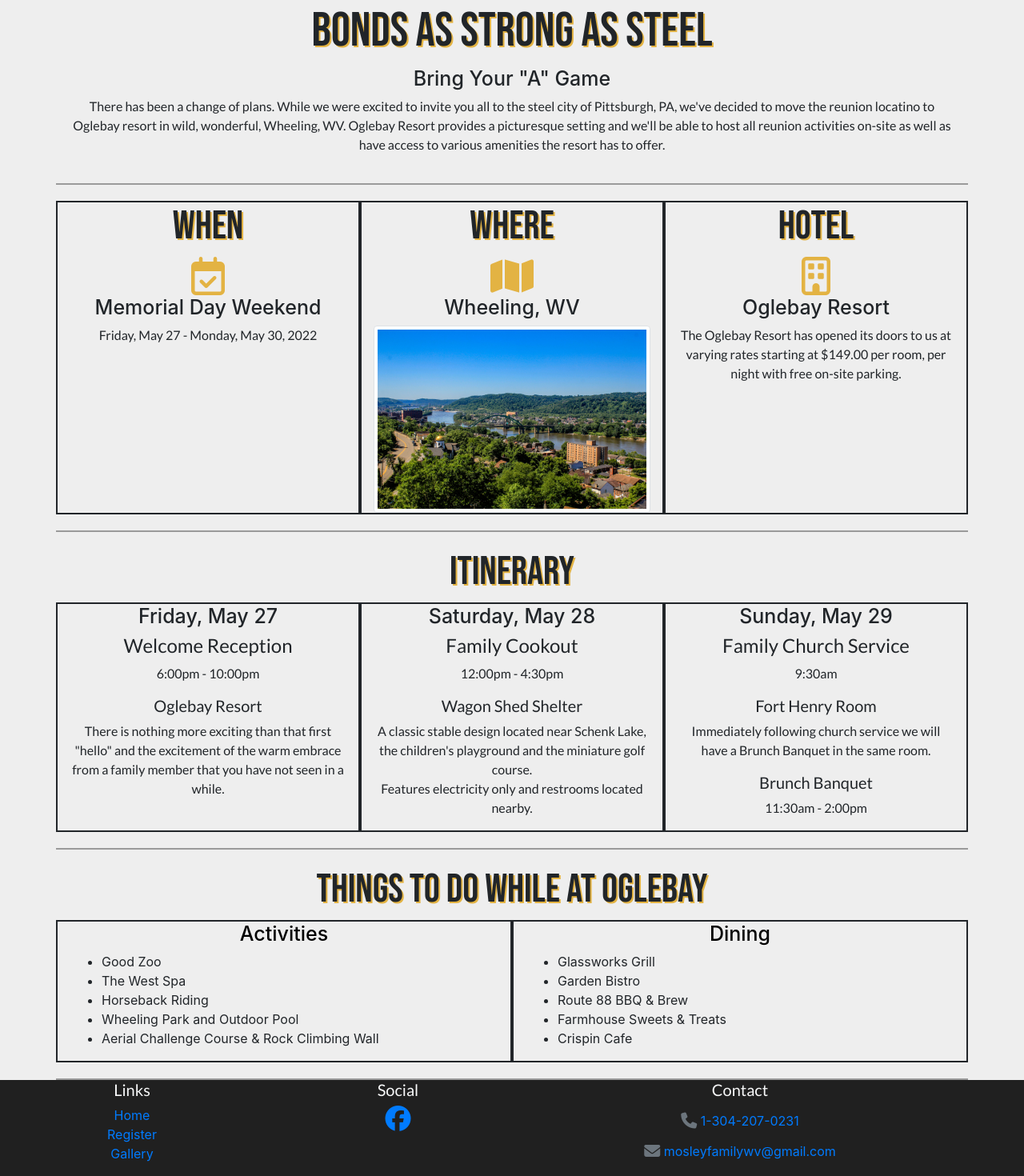
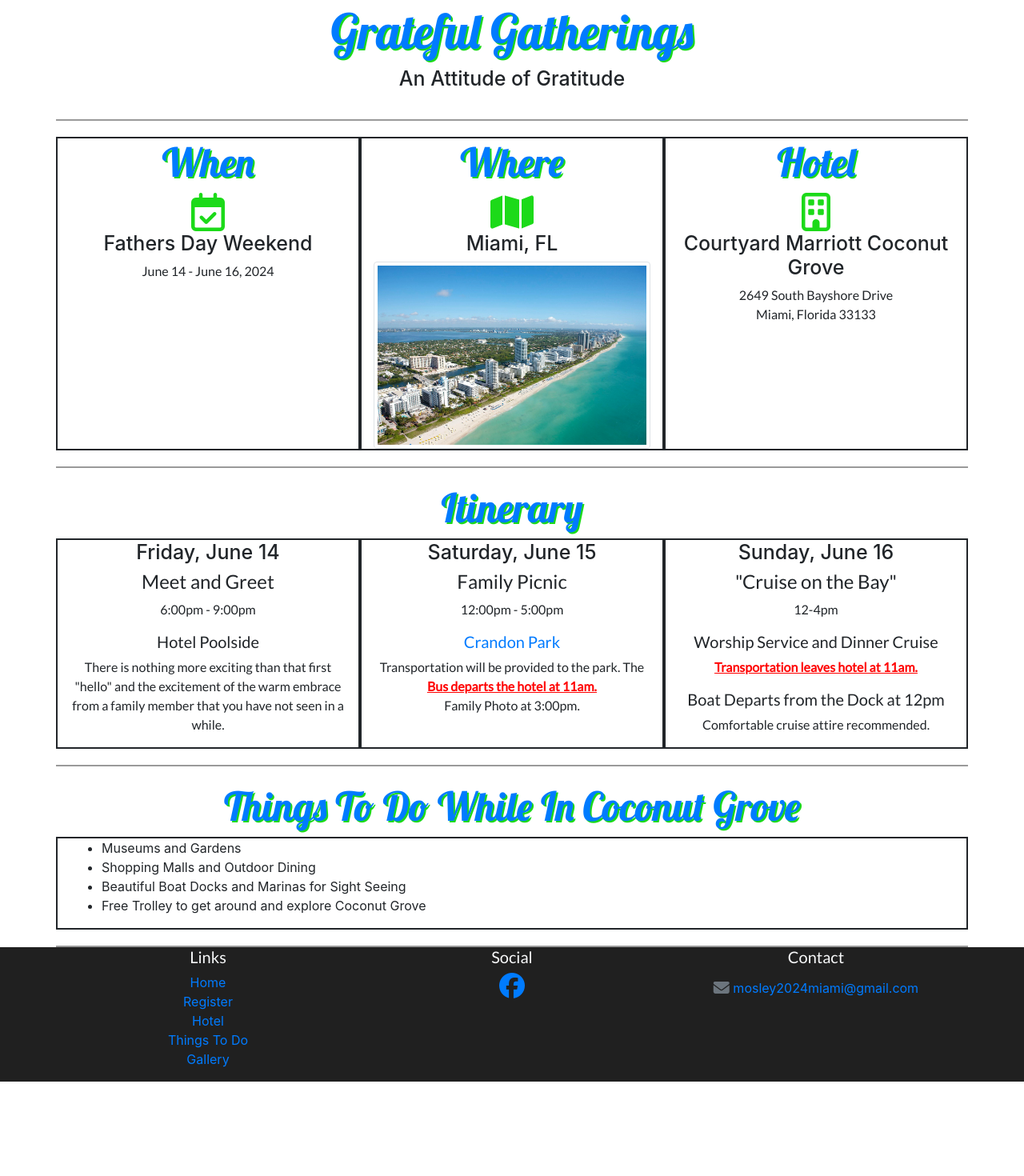
Before and after one commit to kdotelle/reunion, a website: page index.html in a window 1280 px wide. Shown: the part 281-1751 px from the top of the page at 80% size. After the commit the page ends 1633 px from the top, so only its background shows below. Drawn offline with nearby package versions, Linux system fonts and the light colour scheme.

Commit message:
added 'things to do' link

```diff
--- a/css/styles.css
+++ b/css/styles.css
@@ -1,15 +1,16 @@
 h1 {
   font-family: "Ubuntu", sans-serif;
   font-size: 80px;
-  color: #ebc670;
-  text-shadow: 2px 2px black;
+  color: #007BFF;
+  text-shadow: 2px 2px #1cda19;
 }
 
 h2 {
-  font-family: "Bebas Neue", cursive;
+  font-family: "Lobster", cursive;
   text-align: center;
-  text-shadow: 2px 2px #e3b343;
+  text-shadow: 2px 2px #1cda19;
   font-size: 50px;
+  color: #007BFF;
 }
 
 h3 {
@@ -25,11 +26,11 @@
 
 #steel {
   font-size: 60px;
-  text-shadow: 2px 2px #e3b343;
+  text-shadow: 2px 2px #1cda19;
 }
 
 body {
-  background-color: #eeeeee;
+  background-color: #fff;
 }
 
 .jumbotron {
@@ -70,7 +71,7 @@
 }
 
 .navbar-custom {
-  background: rgba(33, 33, 33, 0.8);
+  background: rgba(31, 130, 58, 0.8);
 }
 
 #reserveModal .modal-header {
@@ -103,3 +104,9 @@
   width: 80px;
   color: #fff;
 }
+
+.emphasize {
+  color: red;
+    font-weight: bold;
+    text-decoration: underline;
+}
--- a/index.html
+++ b/index.html
@@ -37,6 +37,10 @@
       href="https://fonts.googleapis.com/css2?family=Ubuntu:ital,wght@1,500&display=swap"
       rel="stylesheet"
     />
+    <link
+      href="https://fonts.googleapis.com/css2?family=Lobster&family=Lobster+Two&display=swap"
+      rel="stylesheet"
+    />
     <link rel="stylesheet" href="css/styles.css" />
     <title>Mosley Family Reunion</title>
   </head>
@@ -49,6 +53,7 @@
           <div class="col header-text justify-content-center text-center">
             <h1>Mosley Family Reunion</h1>
           </div>
+          `
         </div>
       </div>
     </header>
@@ -74,7 +79,19 @@
             >
           </li>
           <li class="nav-item">
-            <a class="nav-link" href="register.html">Register</a>
+            <a class="nav-link" href="register.html">Registration</a>
+          </li>
+          <li class="nav-item">
+            <a
+              class="nav-link"
+              href="https://www.marriott.com/en-us/hotels/miagv-courtyard-miami-coconut-grove/overview/"
+              >Hotel</a
+            >
+          </li>
+          <li class="nav-item">
+            <a class="nav-link" href="https://coconutgrove.com/"
+              >Things To Do</a
+            >
           </li>
           <li class="nav-item">
             <a class="nav-link" href="gallery.html">Gallery</a>
@@ -86,27 +103,13 @@
     <div class="container">
       <!--Introduction Row-->
       <div
-        class="
-          row row-content
-          d-flex
-          flex-row flex-wrap
-          justify-content-center
-          text-center
-          align-items-start
-        "
+        class="row row-content d-flex flex-row flex-wrap justify-content-center text-center align-items-start"
         id="intro"
       >
         <div class="col-12">
-          <h2 id="steel">Bonds as Strong as Steel</h2>
-          <h3>Bring Your "A" Game</h3>
-          <p>
-            There has been a change of plans. While we were excited to invite
-            you all to the steel city of Pittsburgh, PA, we've decided to move
-            the reunion locatino to Oglebay resort in wild, wonderful, Wheeling,
-            WV. Oglebay Resort provides a picturesque setting and we'll be able
-            to host all reunion activities on-site as well as have access to
-            various amenities the resort has to offer.
-          </p>
+          <h2 id="steel">Grateful Gatherings</h2>
+          <h3>An Attitude of Gratitude</h3>
+          <p></p>
         </div>
       </div>
       <!--Details Row-->
@@ -115,30 +118,30 @@
           <h2>When</h2>
           <i
             class="fa fa-calendar-check-o fa-3x mx-auto"
-            style="color: #e3b343"
+            style="color: #1cda19"
           >
           </i>
-          <h3>Memorial Day Weekend</h3>
-          <p class="d-none d-sm-block">Friday, May 27 - Monday, May 30, 2022</p>
+          <h3>Fathers Day Weekend</h3>
+          <p class="d-none d-sm-block">June 14 - June 16, 2024</p>
         </div>
         <div class="col-sm-4 column-content ml-mr-auto">
           <h2>Where</h2>
-          <i class="fa fa-map fa-3x mx-auto" style="color: #e3b343"> </i>
-          <h3>Wheeling, WV</h3>
+          <i class="fa fa-map fa-3x mx-auto" style="color: #1cda19"> </i>
+          <h3>Miami, FL</h3>
           <div class="media d-none d-sm-block">
             <img
               class="img-thumbnail d-flex mx-auto"
-              src="images/wheeling.jpg"
+              src="images/pexels-antonio-cuellar-4366062.jpg"
             />
           </div>
         </div>
         <div class="col-sm-4 column-content ml-mr-auto">
           <h2>Hotel</h2>
-          <i class="fa fa-building-o fa-3x mx-auto" style="color: #e3b343"> </i>
-          <h3>Oglebay Resort</h3>
+          <i class="fa fa-building-o fa-3x mx-auto" style="color: #1cda19"> </i>
+          <h3>Courtyard Marriott Coconut Grove</h3>
           <p class="d-none d-sm-block">
-            The Oglebay Resort has opened its doors to us at varying rates
-            starting at $149.00 per room, per night with free on-site parking.
+            2649 South Bayshore Drive <br />
+            Miami, Florida 33133
           </p>
         </div>
       </div>
@@ -148,10 +151,10 @@
           <h2>Itinerary</h2>
           <div class="row">
             <div class="col-sm-4 column-content ml-mr-auto">
-              <h3>Friday, May 27</h3>
-              <h4>Welcome Reception</h4>
-              <p>6:00pm - 10:00pm</p>
-              <h5 class="d-none d-sm-block">Oglebay Resort</h5>
+              <h3>Friday, June 14</h3>
+              <h4>Meet and Greet</h4>
+              <p>6:00pm - 9:00pm</p>
+              <h5 class="d-none d-sm-block">Hotel Poolside</h5>
               <p class="d-none d-sm-block">
                 There is nothing more exciting than that first "hello" and the
                 excitement of the warm embrace from a family member that you
@@ -159,27 +162,31 @@
               </p>
             </div>
             <div class="col-sm-4 column-content ml-mr-auto">
-              <h3>Saturday, May 28</h3>
-              <h4>Family Cookout</h4>
-              <p>12:00pm - 4:30pm</p>
-              <h5 class="d-none d-sm-block">Wagon Shed Shelter</h5>
+              <h3>Saturday, June 15</h3>
+              <h4>Family Picnic</h4>
+              <p>12:00pm - 5:00pm</p>
+              <a href="https://www.miamidade.gov/Parks/crandon.asp">
+                <h5 class="d-none d-sm-block">Crandon Park</h5>
+              </a>
               <p class="d-none d-sm-block">
-                A classic stable design located near Schenk Lake, the children's
-                playground and the miniature golf course.<br />Features
-                electricity only and restrooms located nearby.
+                Transportation will be provided to the park. The <br />
+                <span class="emphasize">Bus departs the hotel at 11am.</span>
+                <br />
+                Family Photo at 3:00pm.
               </p>
             </div>
             <div class="col-sm-4 column-content ml-mr-auto">
-              <h3>Sunday, May 29</h3>
-              <h4>Family Church Service</h4>
-              <p>9:30am</p>
-              <h5 class="d-none d-sm-block">Fort Henry Room</h5>
-              <p class="d-none d-sm-block">
-                Immediately following church service we will have a Brunch
-                Banquet in the same room.
+              <h3>Sunday, June 16</h3>
+              <h4>"Cruise on the Bay"</h4>
+              <p>12-4pm</p>
+              <h5 class="d-none d-sm-block">
+                Worship Service and Dinner Cruise
+              </h5>
+              <p class="d-none d-sm-block emphasize">
+                Transportation leaves hotel at 11am.
               </p>
-              <h5>Brunch Banquet</h5>
-              <p>11:30am - 2:00pm</p>
+              <h5>Boat Departs from the Dock at 12pm</h5>
+              <p>Comfortable cruise attire recommended.</p>
             </div>
           </div>
         </div>
@@ -188,28 +195,16 @@
       <!--Things to do-->
       <div class="row row-content">
         <div class="col">
-          <h2>Things To Do While At Oglebay</h2>
+          <a href="https://coconutgrove.com/">
+            <h2>Things To Do While In Coconut Grove</h2>
+          </a>
           <div class="row">
-            <div class="col-sm-6 column-content ml-mr-auto">
-              <h3><a href="https://oglebay.com/activities/">Activities</a></h3>
+            <div class="col column-content ml-mr-auto">
               <ul>
-                <li>Good Zoo</li>
-                <li>The West Spa</li>
-                <li>Horseback Riding</li>
-                <li>Wheeling Park and Outdoor Pool</li>
-                <li>Aerial Challenge Course & Rock Climbing Wall</li>
-              </ul>
-            </div>
-            <div class="col-sm-6 column-content ml-mr-auto">
-              <h3>
-                <a href="https://oglebay.com/dining/">Dining</a>
-              </h3>
-              <ul>
-                <li>Glassworks Grill</li>
-                <li>Garden Bistro</li>
-                <li>Route 88 BBQ & Brew</li>
-                <li>Farmhouse Sweets & Treats</li>
-                <li>Crispin Cafe</li>
+                <li>Museums and Gardens</li>
+                <li>Shopping Malls and Outdoor Dining</li>
+                <li>Beautiful Boat Docks and Marinas for Sight Seeing</li>
+                <li>Free Trolley to get around and explore Coconut Grove</li>
               </ul>
             </div>
           </div>
@@ -220,34 +215,40 @@
     <footer class="site-footer text-light">
       <div class="container">
         <div class="row">
-          <div class="col-4 col-sm-2 text-center">
+          <div class="col text-center">
             <h5>Links</h5>
-            <ul class="list-unstyled">
+            <ul class="list-inline">
               <li><a href="#">Home</a></li>
               <li><a href="register.html">Register</a></li>
+              <li>
+                <a
+                  href="https://www.marriott.com/en-us/hotels/miagv-courtyard-miami-coconut-grove/overview/"
+                  >Hotel</a
+                >
+              </li>
+              <li>
+                <a href="https://coconutgrove.com/">Things To Do</a>
+              </li>
               <li><a href="gallery.html">Gallery</a></li>
             </ul>
           </div>
           <!--Social Media Links-->
-          <div class="col-6 col-sm-5 text-center">
+          <div class="col text-center">
             <h5>Social</h5>
             <a href="https://www.facebook.com/mosleyfamily">
               <i class="fab fa-facebook fa-2x"> </i>
             </a>
           </div>
           <!--Contact Info-->
-          <div class="col-sm-4 text-light text-center">
+          <div class="col text-light text-center">
             <h5>Contact</h5>
-            <a role="button" class="btn btn-link" href="tel:+13042070231"
-              ><i class="fa fa-phone fa-lg text-secondary"> </i>
-              1-304-207-0231 </a
-            ><br />
+
             <a
               role="button"
               class="btn btn-link"
               href="mailto:mosleyfamilywv@gmail.com"
               ><i class="fa fa-envelope fa-lg text-secondary"> </i>
-              mosleyfamilywv@gmail.com</a
+              mosley2024miami@gmail.com</a
             >
           </div>
         </div>
```
Also changed, not shown: gallery.html (+13 -1 lines), register.html (+38 -43 lines), images/pexels-antonio-cuellar-4366062.jpg (added), 1 other file.
